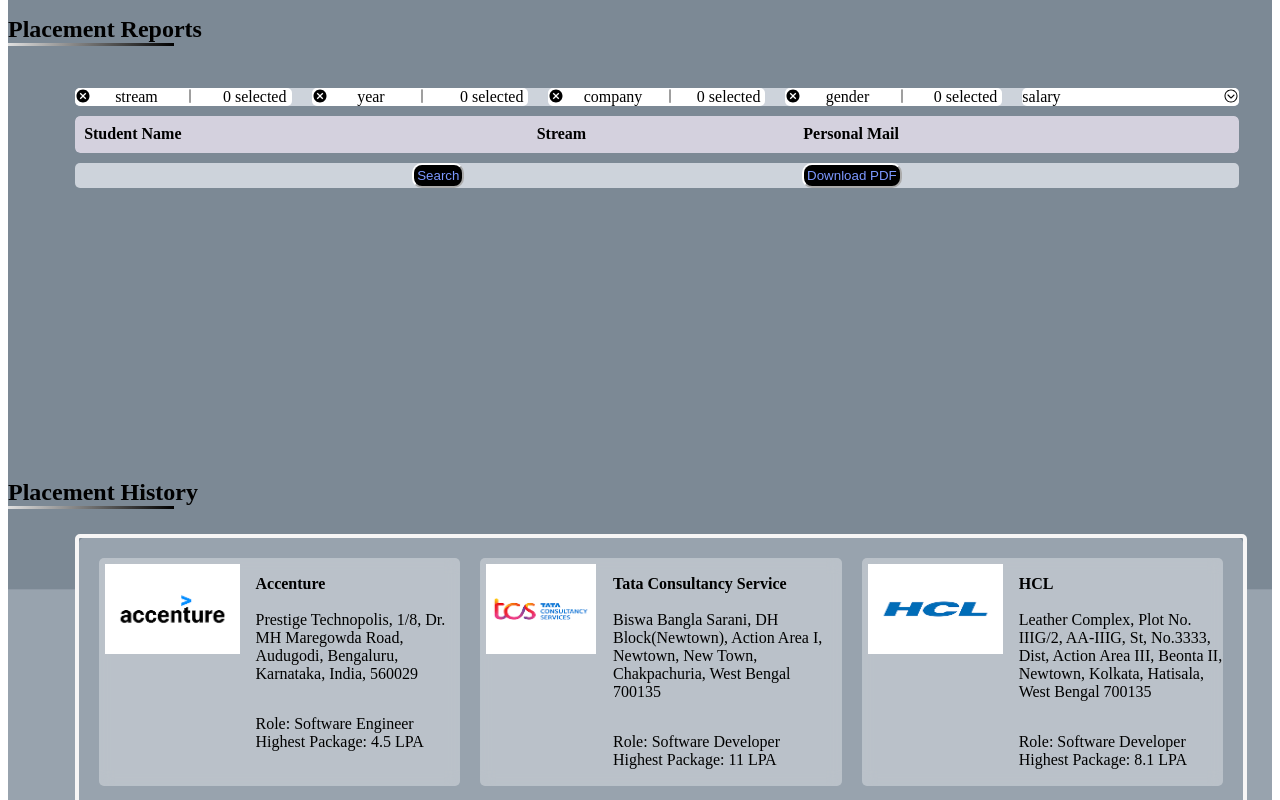
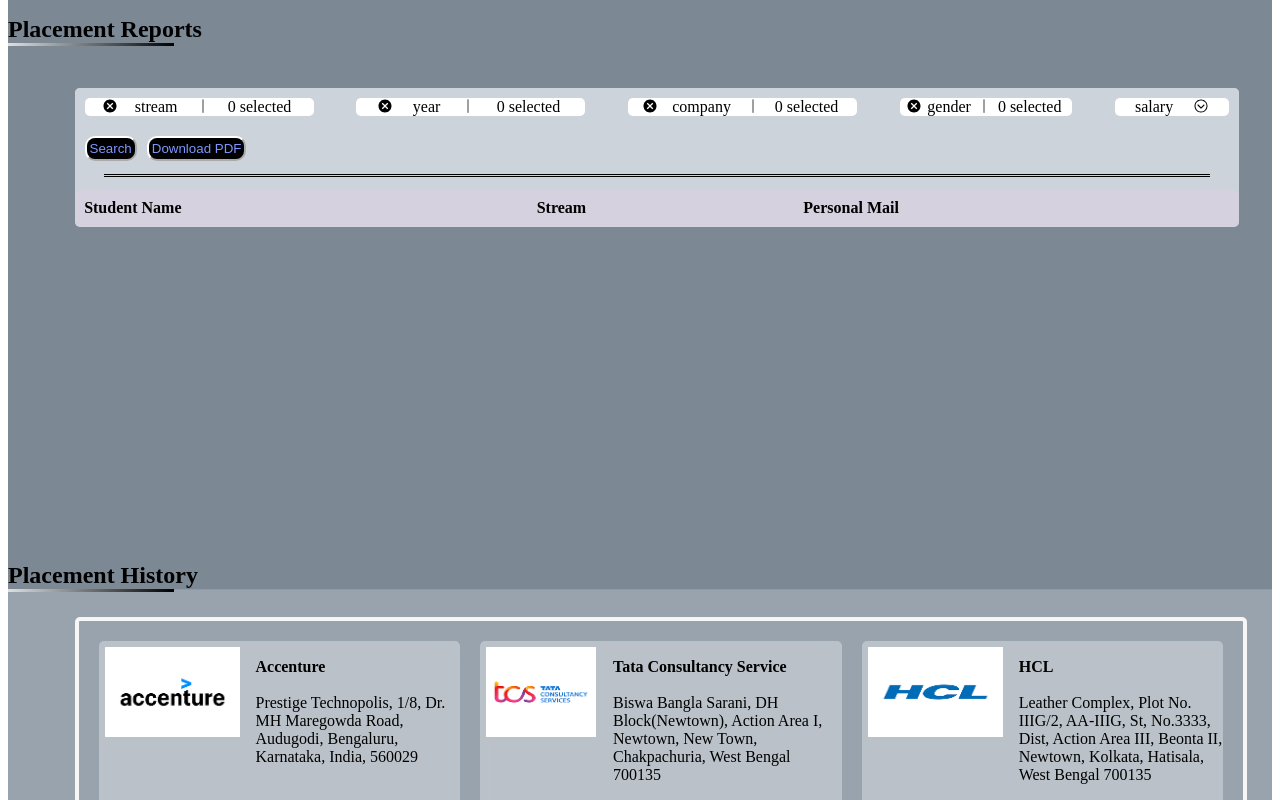
Before and after one commit to ket-sourav-ket/auto-placement, a React (Vite) app: page / in a window 1280 px wide. Shown: the part 840-1640 px from the top of the page. Built offline with nearby package versions, Linux system fonts and the light colour scheme.

Commit message:
report ui done

```diff
--- a/src/App.jsx
+++ b/src/App.jsx
@@ -94,6 +94,7 @@
 
 const BrowserWrapper = styled.div`
   grid-area: browser;
+  margin-bottom: 10%;
 `
 
 const PositionUploader = styled.div`
@@ -264,13 +265,7 @@
         <InfoBoxVertical/>
       </PositionInfoBox>
 
-      <BrowserWrapper id='history'>
-      <h2 style={{margin : '0' , padding: '0'}}>Placement History</h2>
-      <StyledHeadBar width = '20%' />
-      <PositionBrowser >
-        <CompanyBrowser />
-      </PositionBrowser>
-      </BrowserWrapper>
+
 
       <ReportWrapper id='report'>
         <h2 style={{margin : '0' , padding: '0'}}>Placement Reports</h2>
@@ -279,6 +274,14 @@
         <Report/>
       </PositionReport>
       </ReportWrapper>
+
+      <BrowserWrapper id='history'>
+      <h2 style={{margin : '0' , padding: '0'}}>Placement History</h2>
+      <StyledHeadBar width = '20%' />
+      <PositionBrowser >
+        <CompanyBrowser />
+      </PositionBrowser>
+      </BrowserWrapper>
 
       <PositionFooter id="contact">
         <Footer />
--- a/src/components/DropBox.jsx
+++ b/src/components/DropBox.jsx
@@ -29,7 +29,7 @@
 const StyledBox = styled.div`
     display: flex;
     flex-direction: row;
-    justify-content: space-between;
+    justify-content: space-evenly;
     border-radius: 5px;
     background-color: white;
     color:black;
@@ -56,6 +56,8 @@
      }
 `
 const OptionContainer = styled.div`
+    padding: 5px;
+    box-sizing: border-box;
     z-index: 2;
     position: absolute;
     top: 20px;
@@ -65,7 +67,7 @@
     border-radius: 5px;
     background-color: white;
     opacity: 0;
-    animation: ${fadeIN} 2s forwards;
+    animation: ${fadeIN} 1.4s forwards;
 `
 const StyledLabel = styled.label`
   display: flex;
@@ -77,7 +79,7 @@
   cursor: pointer;
 
 `
-const DropBox = ({selected , setSelected , name , options , width}) => {
+const DropBox = ({selected , setSelected , name , options , width , setSubmitData , submitData}) => {
 
   const [open , setOpen] = useState(false);
 
@@ -85,9 +87,6 @@
         const obj = options.reduce((ob , key) => ({...ob, [key]:false}), {});
         return obj;
     }
-
-
-
     const countChecks =(checks) =>{
       let count = 0;
       for(let key in checks)
@@ -98,6 +97,19 @@
     }
 
     const[checks , setChecks] = useState(createChecks(options));
+
+    useEffect(( )=>{
+
+      let checkedList = []
+      for(let key in checks)
+        {
+          if(checks[key])
+              checkedList.push(key);
+        }
+      console.log(checkedList);
+      setSubmitData({...submitData , [name] : checkedList})
+    }, [checks]);
+
 
     const handleSelectAll = (event)=>{
       event.stopPropagation();
@@ -132,7 +144,7 @@
     {open && selected === name?
     <OptionContainer>
             <AllButton onClick={handleSelectAll}>Select All</AllButton>
-            {options.map((option) => <StyledLabel htmlFor={option}>{option} <input checked={checks[option]} onChange={(event)=> setChecks({...checks, [option]:event.target.checked})} type='checkbox' name={name} value={option}/></StyledLabel>)}
+            {options.map((option) => <StyledLabel id={option} htmlFor={option}>{option} <input checked={checks[option]} onChange={(event)=> setChecks({...checks, [option]:event.target.checked})} type='checkbox' name={name} value={option}/></StyledLabel>)}
     </OptionContainer>
     :
     null
@@ -141,22 +153,24 @@
   )
 }
 
-export const SalaryBox = ({selected , setSelected , name , width})=>{
+export const SalaryBox = ({selected , setSelected , name , width, submitData , setSubmitData})=>{
   const[open , setOpen] = useState(false);
-  const[salary , setSalary] = useState({low : 0,
-                                        high : 0
+  const[salary , setSalary] = useState({low : '',
+                                        high : ''
   })
 
   const handleChange = (event)=>{
     let name = event.target.name;
     let value = event.target.value;
     setSalary({...salary , [name]:value})
+    setSubmitData({...submitData, [name]: value})
   }
 
   const handleOutsideClick = ()=>{
         setOpen(false);
     }
-    const ref = useOutsideClick(handleOutsideClick);
+
+  const ref = useOutsideClick(handleOutsideClick);
 
   return (
     <DropBoxContainer ref={ref} $width = {width}>
@@ -171,8 +185,8 @@
     </StyledBox>
     {open && selected === name?
     <OptionContainer>
-      <StyledLabel htmlFor='lowLimit'>Minimum: <input value={salary['low']} onChange={handleChange} type='number' name='low' /></StyledLabel>
-      <StyledLabel htmlFor='highLimit'>Maximum: <input value={salary['high']}onChange={handleChange} type='number' name='high' /></StyledLabel>
+      <StyledLabel htmlFor='lowLimit'>Minimum:  <input style={{minWidth: '0px' , marginLeft: '6px', marginBottom: '5px'}} value={salary['low']} onChange={handleChange} type='number' name='low' /></StyledLabel>
+      <StyledLabel htmlFor='highLimit'>Maximum: <input style={{minWidth: '0px', marginLeft: '3.5px'}} value={salary['high']}onChange={handleChange} type='number' name='high' /></StyledLabel>
     </OptionContainer>
     :
     null
--- a/src/components/Report.jsx
+++ b/src/components/Report.jsx
@@ -5,10 +5,20 @@
 import DropBox from './DropBox'
 import { SalaryBox } from './DropBox'
 import { StyledButton } from './Button'
+import { Form, useSubmit } from 'react-router'
+
+const StyledReportButton = styled(StyledButton)`
+  margin-right: 10px;
+  &:last-of-type{
+    margin-right: 0px;
+  }
+`
 
 const ReportContainer = styled.div`
+  border-radius: 5px;
   display: flex;
   flex-direction: column;
+  background-color: #cdd3db;
 `
 const FilterContainer = styled.div`
   display: flex;
@@ -17,20 +27,66 @@
   background-color:#cdd3db;
   border-radius: 5px;
   margin-bottom: 10px;
+  padding: 10px;
 `
 const ButtonContainer = styled.div`
   display: flex;
   flex-direction: row;
-  justify-content: space-evenly;
+  justify-content: flex-start;
   background-color:#cdd3db;
   border-radius: 5px;
-  margin-top: 10px;
+  padding-left: 10px;
+  margin-bottom: 5px;
+`
+const StyledHr = styled.hr`
+  border: none;
+  border-top: 3px double black;
+  color: black;
+  overflow: visible;
+  text-align: center;
+  width: 95%;
+  height: 5px;
 `
 
+export async function reportAction({request , params}){
+  const formData = await request.formData();
+  console.log("inside report action");
 
+  for(let val of formData.values())
+  {
+    console.log(val)
+  }
+
+}
 
 
 const Report = () => {
+  const [submitData , setSubmitData] = useState({
+    stream : [],
+    year: [],
+    company: [],
+    gender: [],
+    low: 0,
+    high: 0
+  })
+  const handleSumbit = (event)=>{
+    event.preventDefault();
+    event.stopPropagation();
+   // let submit = useSubmit();
+    let formData = new FormData();
+    formData.append('low' , submitData['low']);
+    formData.append('high' , submitData['high']);
+    for(let key in submitData)
+    {
+      if(key !== 'low' && key !== 'high')
+      {
+        for(let value of submitData[key])
+          formData.append( key , value);
+      }
+    }
+    for(let value of formData.entries())
+      console.log( value)
+  }
   const [selected , setSelected] = useState('null');
   const streamList = ['CA' , 'CSE' , 'IT' , 'ECE' , 'AIML', 'EE' , 'DSC'];
   const yearList = ['2025' , '2024' , '2023', ' 2022', '2021','2020' , '2020 and earlier']
@@ -39,18 +95,22 @@
   const list = []
   return (
     <ReportContainer>
-      <FilterContainer>
-        <DropBox selected={selected} setSelected={setSelected} name={'stream'} options={streamList} width={'20%'}/>
-        <DropBox selected={selected} setSelected={setSelected} name={'year'} options={yearList} width={'20%'}/>
-        <DropBox selected={selected} setSelected={setSelected} name={'company'} options={companyList} width={'20%'}/>
-        <DropBox selected={selected} setSelected={setSelected} name={'gender'} options={genderList} width={'20%'}/>
-        <SalaryBox selected={selected} setSelected={setSelected} name={'salary'} width={'20%'} />
+      <Form action='/report' method='post' onSubmit={handleSumbit}>
+      <FilterContainer >
+        <DropBox selected={selected} setSelected={setSelected} name={'stream'} options={streamList} width={'20%'} submitData={submitData} setSubmitData={setSubmitData}/>
+        <DropBox selected={selected} setSelected={setSelected} name={'year'} options={yearList} width={'20%'} submitData={submitData} setSubmitData={setSubmitData}/>
+        <DropBox selected={selected} setSelected={setSelected} name={'company'} options={companyList} width={'20%'} submitData={submitData} setSubmitData={setSubmitData}/>
+        <DropBox selected={selected} setSelected={setSelected} name={'gender'} options={genderList} width={'15%'} submitData={submitData} setSubmitData={setSubmitData}/>
+        <SalaryBox selected={selected} setSelected={setSelected} name={'salary'} width={'10%'} submitData={submitData} setSubmitData={setSubmitData}/>
       </FilterContainer>
+      <ButtonContainer>
+        <StyledReportButton type='submit'>Search</StyledReportButton>
+        <StyledReportButton>Download PDF</StyledReportButton>
+      </ButtonContainer>
+      </Form>
+      <StyledHr />
       <Table list={list} />
-      <ButtonContainer>
-        <StyledButton>Search</StyledButton>
-        <StyledButton>Download PDF</StyledButton>
-      </ButtonContainer>
+
     </ReportContainer>
   )
 }
--- a/src/main.jsx
+++ b/src/main.jsx
@@ -9,6 +9,7 @@
 import ErrorPage from './components/ErrorPage.jsx'
 import Login from './components/Login.jsx'
 import { loginAction, registerAction , loader } from './components/Login.jsx'
+import { reportAction } from './components/Report.jsx'
 const router = createBrowserRouter([
   {
     path: "/",
@@ -46,6 +47,12 @@
     element: <Login />,
     errorElement: <ErrorPage />
   },
+  {
+    path: "/report",
+    action: reportAction,
+    element: <App />,
+    errorElement: <ErrorPage />
+  },
 ]);
 
 
```
